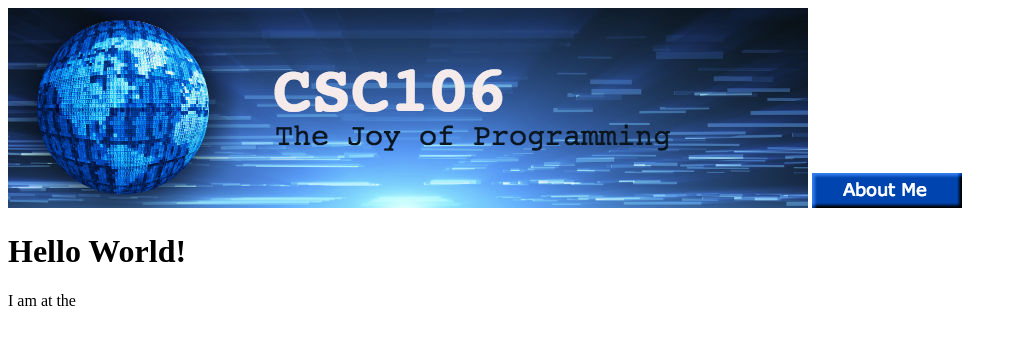
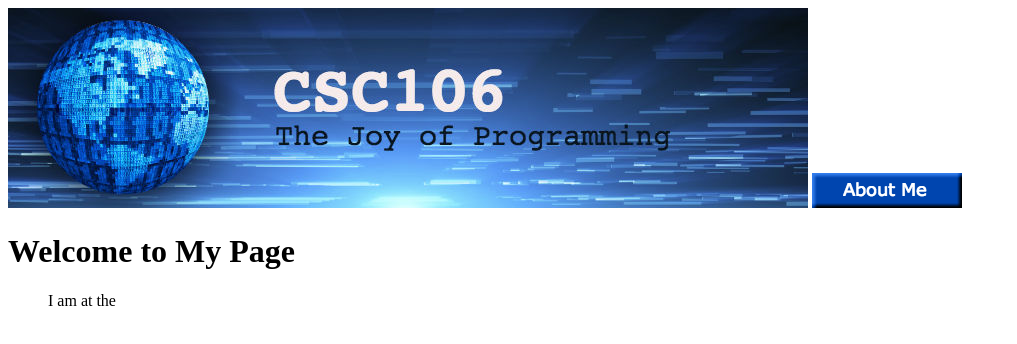
Before and after one commit to vtinaro/vtinaro.github.io, a plain HTML site: page index.html in a window 1280 px wide. Shown: the whole page, without its empty margins (0-1017 px from the left). Drawn offline with Linux system fonts and the light colour scheme.

Commit message:
Update index.html

```diff
--- a/index.html
+++ b/index.html
@@ -8,8 +8,9 @@
 
         <img src = "csc106_banner.jpg">
          <a href = "about.html"><img src = "about.png"></a>
-<h1> Hello World! </h1>
-        I am at the <a href = "www.uri.edu" University of Rhode Island </a>
-
+<h1> Welcome to My Page </h1>
+     <ul
+         <li> I am at the <a href = "www.uri.edu" University of Rhode Island </a> </li>
+    </ul>
     </body>
 </html>
```
